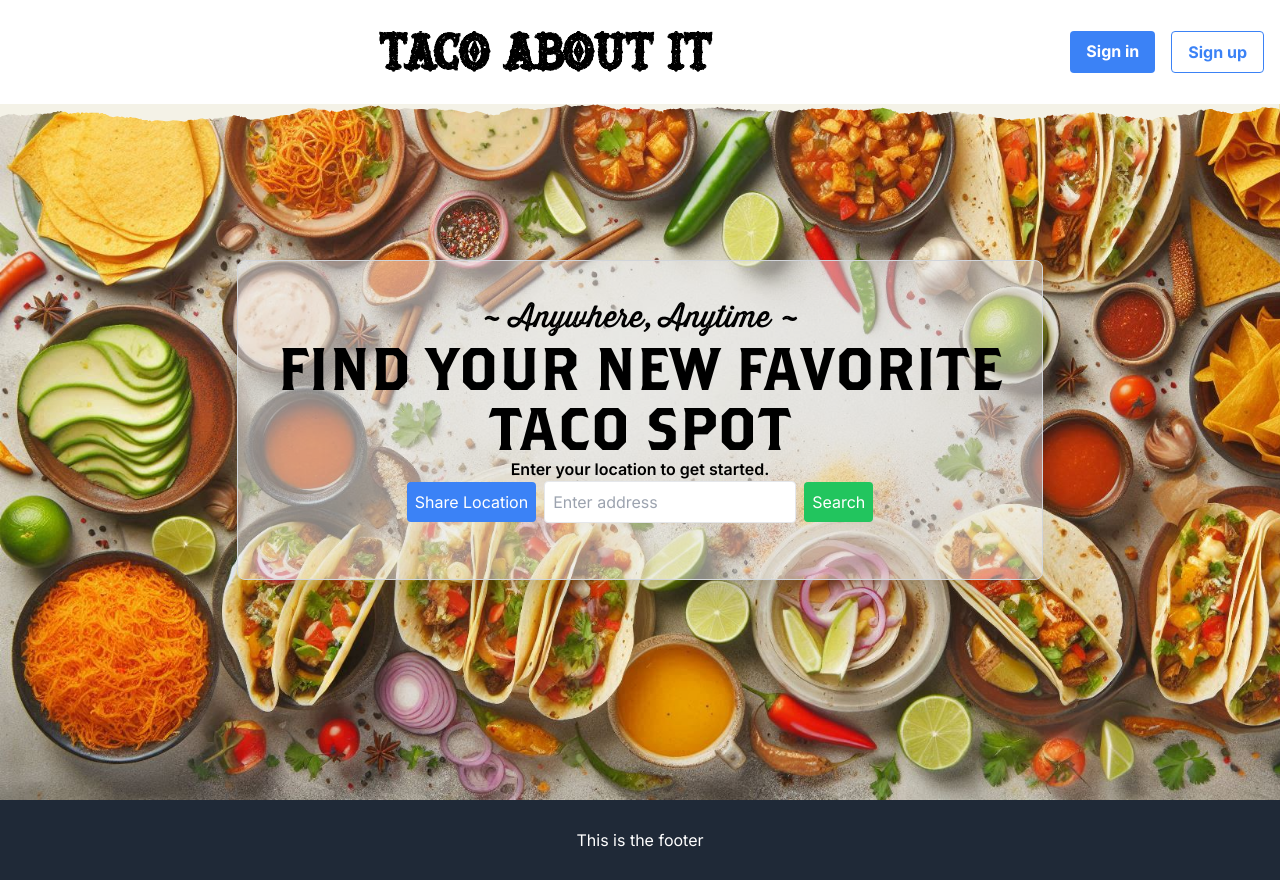
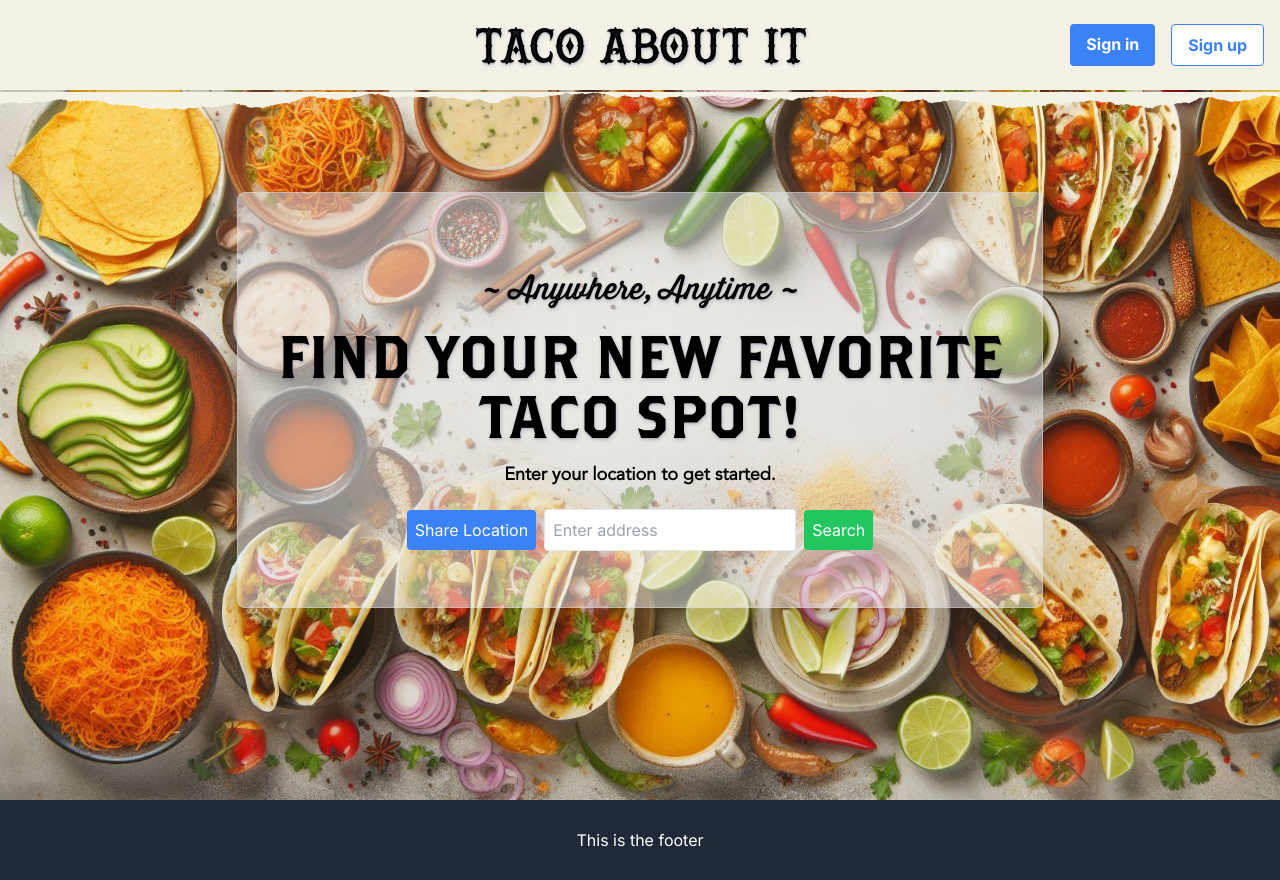
Before and after one commit to elsong86/taco-about-it, a Next.js app in the folder frontend/: page / in a window 1280 px wide. Built offline with nearby package versions, Linux system fonts and the light colour scheme.

Commit message:
added avenir font, centered header text

```diff
--- a/frontend/src/app/components/LandingHeader.tsx
+++ b/frontend/src/app/components/LandingHeader.tsx
@@ -1,17 +1,22 @@
 import React from "react";
 import Link from "next/link";
-import rip from '../../../public/rip.svg'
+import rip from '../../../public/rip.svg';
 
 const MainHead: React.FC = () => {
   return (
-    <header className="fixed top-0 left-0 right-0 bg-white shadow-md h-30 z-10"
+    <header
+      className="fixed top-0 left-0 right-0 shadow-md h-35 z-10 py-2 flex items-center"
+      style={{ backgroundColor: '#f4f2e7' }}
+    >
 
-    >
-      <div className="flex justify-between items-center text-center p-4">
-        <div className="flex-1 text-center text-7xl font-bold font-hustlers">
-          Taco About it
-        </div>
-        <div className="flex space-x-4">
+
+      {/* Centered Text */}
+      <div className="absolute left-1/2 transform -translate-x-1/2 text-7xl text-shadow-md font-hustlers ">
+        Taco About it
+      </div>
+
+      {/* Links Section */}
+      <div className="flex space-x-4 ml-auto p-4">
         <Link
           href="/signin"
           className="inline-block px-4 py-2 text-white bg-blue-500 hover:bg-blue-700 font-bold rounded"
@@ -24,10 +29,10 @@ const MainHead: React.FC = () => {
         >
           Sign up
         </Link>
-        </div>
       </div>
+
       {/* Ripped Paper SVG at the bottom */}
-      <div className="absolute inset-x-0 w-full z-10 rotate-180">
+      <div className="absolute inset-x-0 bottom-[-20px] w-full h-auto z-10 rotate-180 hidden md:block">
         <img src={rip.src} alt="Ripped Paper Effect" className="w-full" />
       </div>
     </header>
--- a/frontend/src/app/globals.css
+++ b/frontend/src/app/globals.css
@@ -37,6 +37,13 @@
   font-style: normal;
 }
 
+@font-face {
+  font-family: 'Avenir';
+  src: url('/fonts/AvenirLTStd-Book.otf') format('truetype');
+  font-weight: normal;
+  font-style: normal;
+}
+
 html,
 body {
   height: 100%;
--- a/frontend/src/app/page.tsx
+++ b/frontend/src/app/page.tsx
@@ -23,7 +23,7 @@ const HomePage: React.FC = () => {
 
     <div>
       <MainHead />
-      <div className="flex min-h-screen flex-col items-center justify-center relative"
+      <div className="flex min-h-screen flex-col items-center justify-center relative py-10"
         style={{
           backgroundImage: `url(${image.src})`,
           backgroundSize: "cover",
@@ -33,20 +33,15 @@ const HomePage: React.FC = () => {
         >
 
 
-        {/* Triangle Background */}
-        {/* <div className="absolute inset-0">
-          <div className="absolute top-0 left-0 w-0 h-0 border-t-[100vh] border-t-[#eece30] border-r-[100vw] border-r-transparent"></div>
+        {/* Content */}
+      <div className="relative z-5 flex flex-col items-center rounded-lg border border-gray-300 border-opacity-50 text-center shadow-2xl bg-gray-200 bg-opacity-50 my-10 pt-20 pb-10 px-10">
 
-        </div> */}
-
-
-        {/* Content */}
-      <div className="relative z-10 flex flex-col items-center rounded-lg border border-gray-300 p-10 text-center shadow-2xl bg-gray-200 bg-opacity-50 mt-10">
-        <p className="font-thirsty text-3xl pb-0 ">
+        <p className="font-thirsty text-3xl text-shadow-md ">
           ~ Anywhere, Anytime ~
               </p>
-          <h1 className=" text-6xl font-brothers textShadow-lg" >FIND YOUR NEW FAVORITE <br />TACO SPOT</h1>
-          <p className='font-semibold '>
+
+          <h1 className=" text-6xl font-brothers text-shadow-md py-4" >FIND YOUR NEW FAVORITE <br />TACO SPOT!</h1>
+          <p className='font-avenir font-bold text-lg pb-5'>
                 Enter your location to get started.
               </p>
           <Header
--- a/frontend/tailwind.config.ts
+++ b/frontend/tailwind.config.ts
@@ -17,6 +17,7 @@ const config: Config = {
         'hustlers': ['Hustlers Rough', 'sans-serif'],
         'brothers': ['Brothers', 'sans-serif'],
         'thirsty': ['Thirsty', 'sans-serif'],
+        'avenir': ['Avenir', 'sans-serif']
       },
       textShadow: {
         sm: '1px 1px 2px rgba(0, 0, 0, 0.25)',
```
Also changed, not shown: frontend/public/fonts/AvenirLTStd-Book.otf (added), frontend/public/rip.svg.
